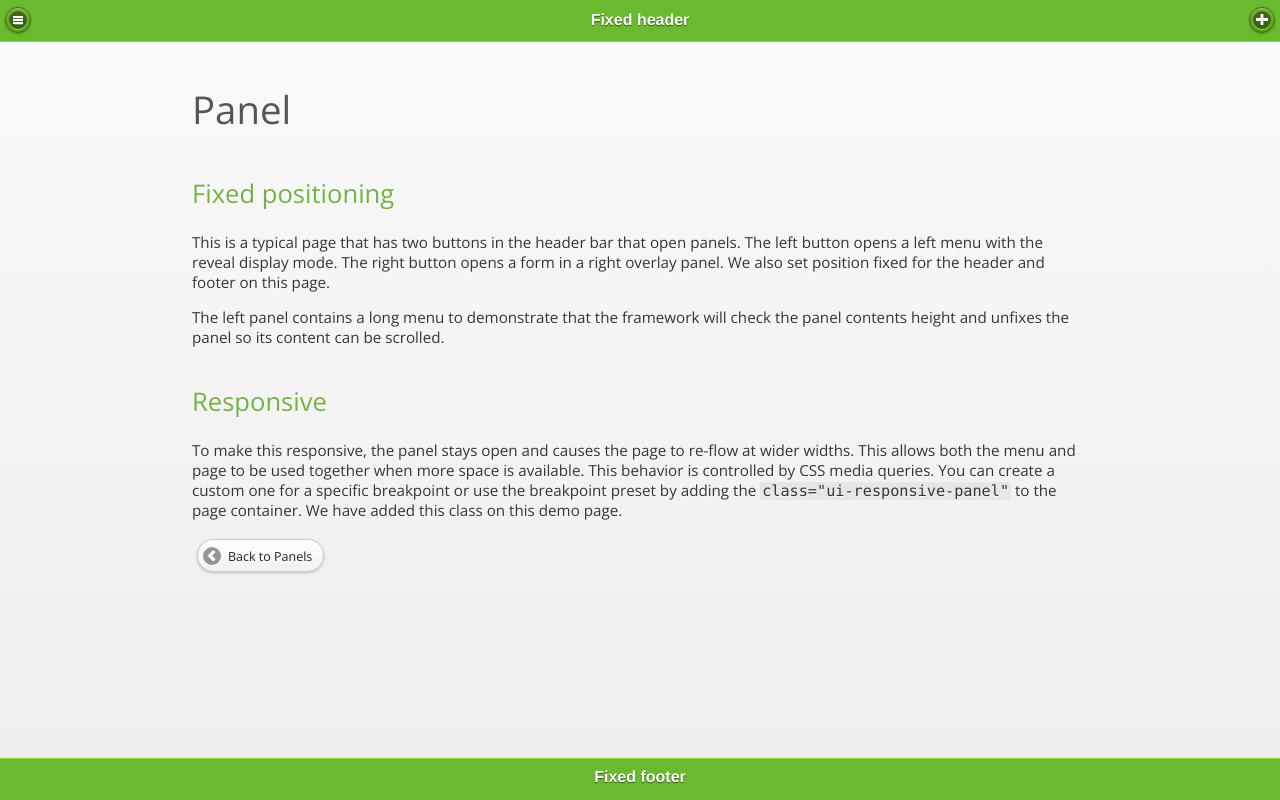
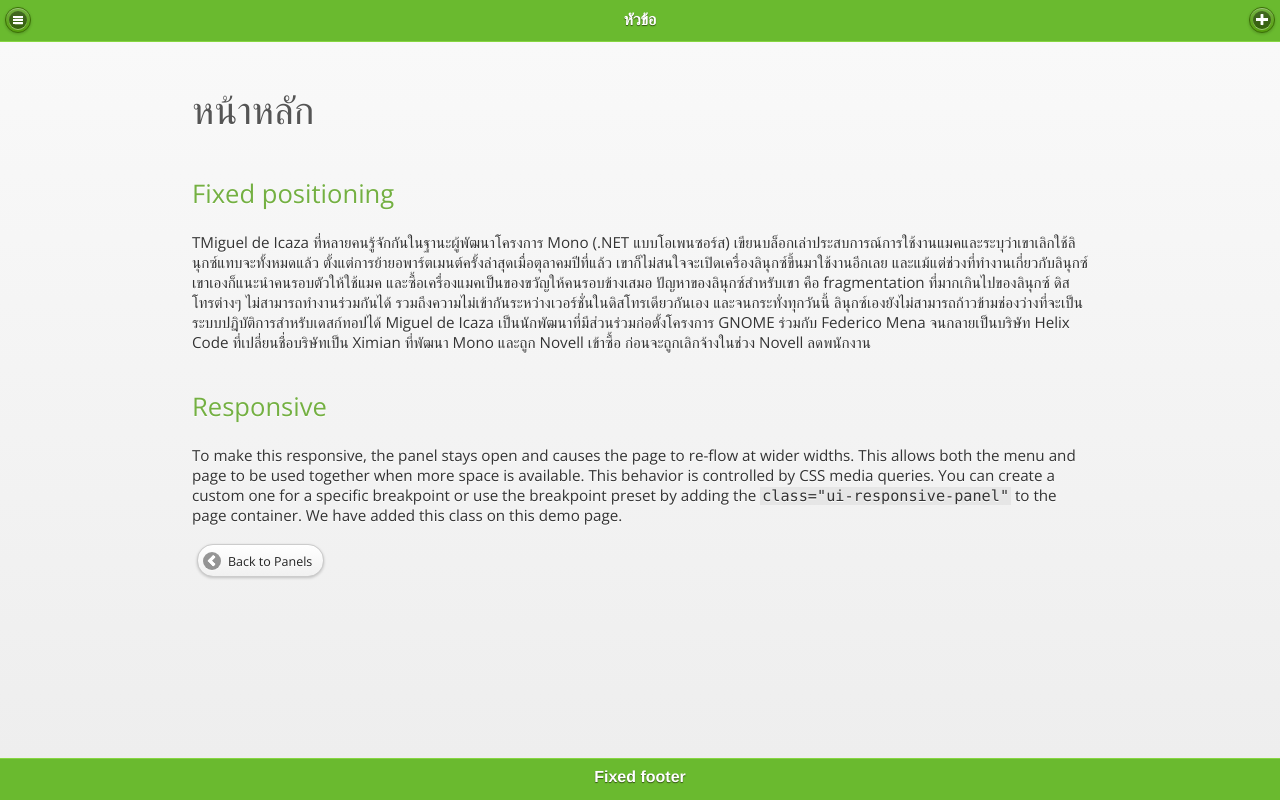
Before and after one commit to dome/phonegap, a plain HTML site: page index.html in a window 1280 px wide. Drawn offline with nearby package versions, Linux system fonts and the light colour scheme.

Commit message:
Update index.html

```diff
--- a/index.html
+++ b/index.html
@@ -52,22 +52,22 @@
 <div data-role="page" class="jqm-demos ui-responsive-panel" id="panel-fixed-page1">
 
     <div data-role="header" data-theme="f" data-position="fixed">
-        <h1>Fixed header</h1>
+        <h1>หัวข้อ</h1>
         <a href="#nav-panel" data-icon="bars" data-iconpos="notext">Menu</a>
         <a href="#add-form" data-icon="plus" data-iconpos="notext">Add</a>
     </div><!-- /header -->
 
     <div data-role="content" class="jqm-content">
 
-    	<h1>Panel</h1>
+    	<h1>หน้าหลัก</h1>
 
 		<h2>Fixed positioning</h2>
 
-        <p>This is a typical page that has two buttons in the header bar that open panels. The left button opens a left menu with the reveal display mode. The right button opens a form in a right overlay panel. We also set position fixed for the header and footer on this page.</p>
-
-        <p>The left panel contains a long menu to demonstrate that the framework will check the panel contents height and unfixes the panel so its content can be scrolled.</p>
-
-		<h2>Responsive</h2>
+        <p>TMiguel de Icaza ที่หลายคนรู้จักกันในฐานะผู้พัฒนาโครงการ Mono (.NET แบบโอเพนซอร์ส) เขียนบล็อกเล่าประสบการณ์การใช้งานแมคและระบุว่าเขาเลิกใช้ลินุกซ์แทบจะทั้งหมดแล้ว ตั้งแต่การย้ายอพาร์ตเมนต์ครั้งล่าสุดเมื่อตุลาคมปีที่แล้ว เขาก็ไม่สนใจจะเปิดเครื่องลินุกซ์ขึ้นมาใช้งานอีกเลย และแม้แต่ช่วงที่ทำงานเกี่ยวกับลินุกซ์ เขาเองก็แนะนำคนรอบตัวให้ใช้แมค และซื้อเครื่องแมคเป็นของขวัญให้คนรอบข้างเสมอ
+ปัญหาของลินุกซ์สำหรับเขา คือ fragmentation ที่มากเกินไปของลินุกซ์ ดิสโทรต่างๆ ไม่สามารถทำงานร่วมกันได้ รวมถึงความไม่เข้ากันระหว่างเวอร์ชั่นในดิสโทรเดียวกันเอง และจนกระทั่งทุกวันนี้ ลินุกซ์เองยังไม่สามารถก้าวข้ามช่องว่างที่จะเป็นระบบปฎิบัติการสำหรับเดสก์ทอปได้
+Miguel de Icaza เป็นนักพัฒนาที่มีส่วนร่วมก่อตั้งโครงการ GNOME ร่วมกับ Federico Mena จนกลายเป็นบริษัท Helix Code ที่เปลี่ยนชื่อบริษัทเป็น Ximian ที่พัฒนา Mono และถูก Novell เข้าซื้อ ก่อนจะถูกเลิกจ้างในช่วง Novell ลดพนักงาน
+</p>
+<h2>Responsive</h2>
 
         <p>To make this responsive, the panel stays open and causes the page to re-flow at wider widths. This allows both the menu and page to be used together when more space is available. This behavior is controlled by CSS media queries. You can create a custom one for a specific breakpoint or use the breakpoint preset by adding the <code>class="ui-responsive-panel"</code> to the page container. We have added this class on this demo page.</p>
 
```
